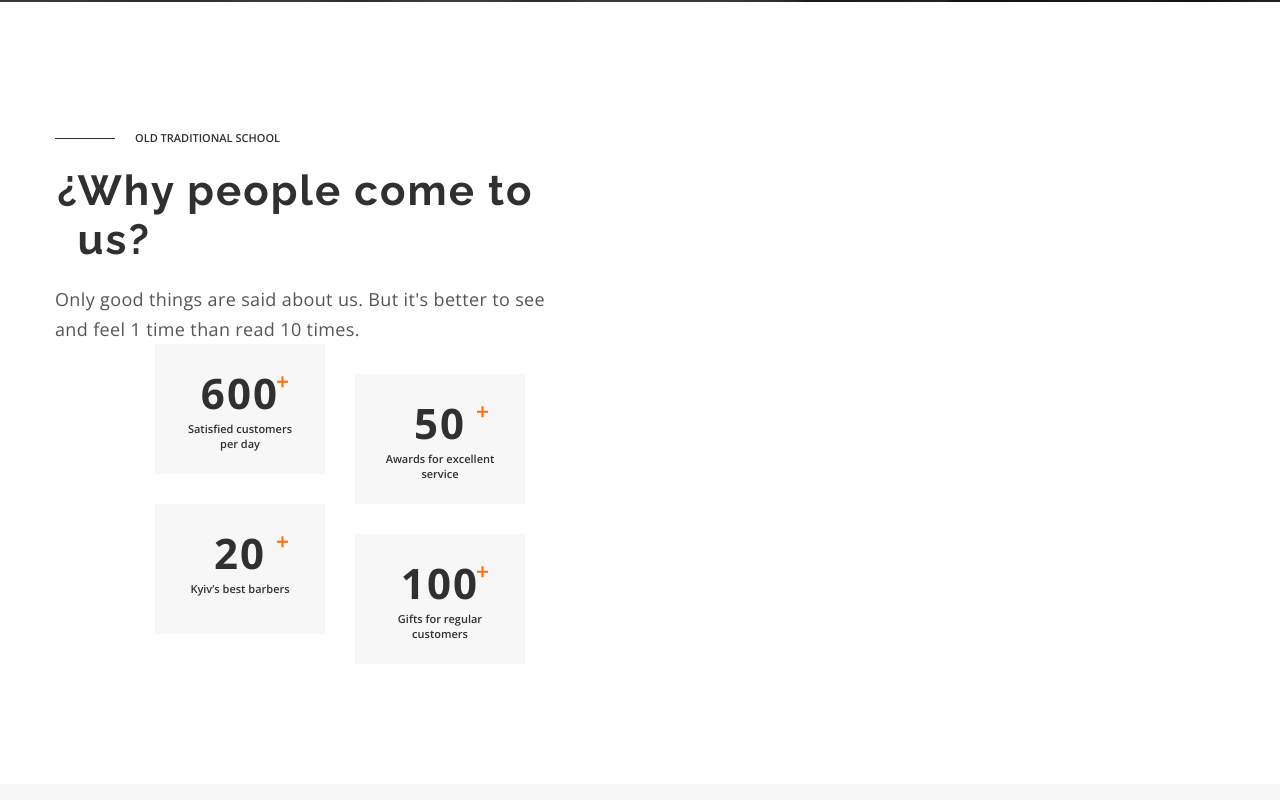
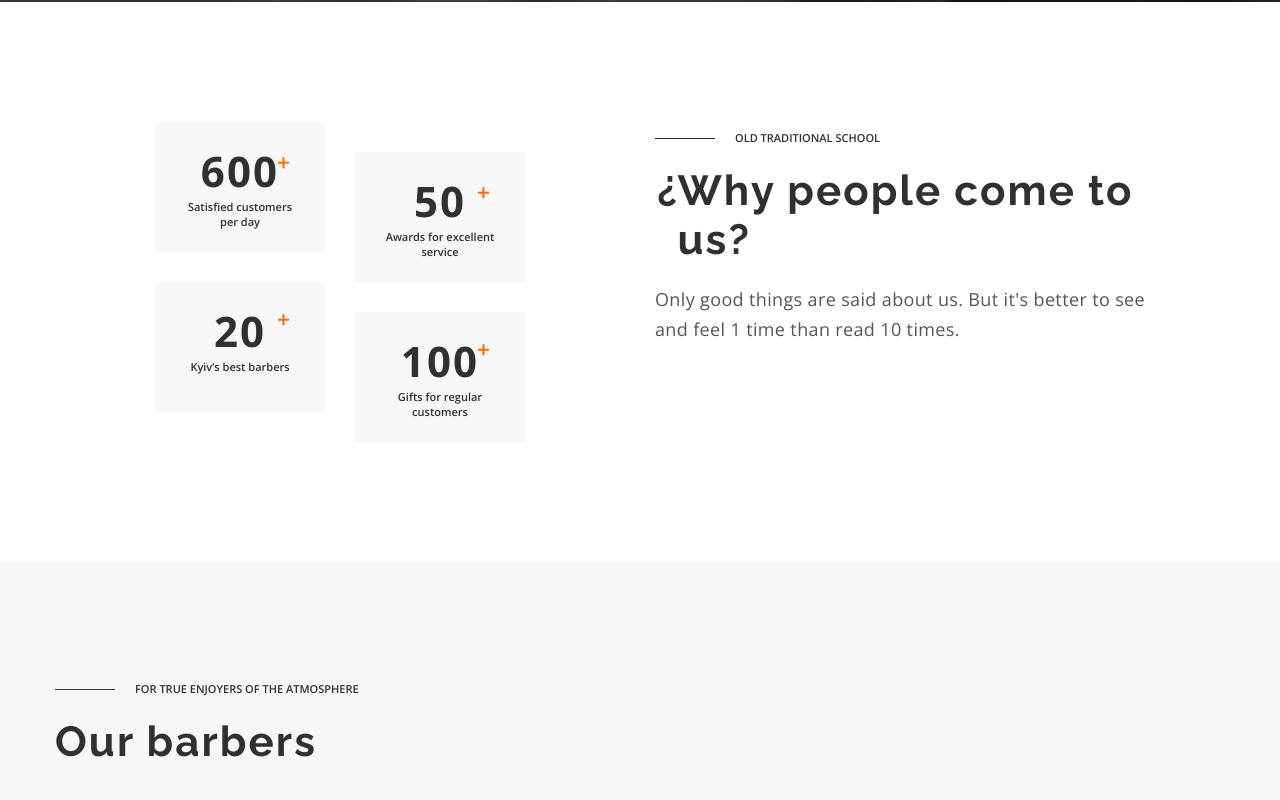
Before and after one commit to hnatiuk-maksim/project-barber, a plain HTML site: page index.html in a window 1280 px wide. Shown: the part 1460-2260 px from the top of the page. Drawn offline with nearby package versions, Linux system fonts and the light colour scheme.

Commit message:
adaptive

```diff
--- a/index.html
+++ b/index.html
@@ -176,8 +176,9 @@
                     <svg class="plus" width="13" height="22">
                         <use href="./images/icons.svg#icon-plus"></use>
                     </svg>
+                    <p class="benefits-item-text">Satisfied customers per day</p>
                     </div>
-                    <p class="benefits-item-text">Satisfied customers per day</p>
+
                 </li>
                 <li class="benefits-item">
                     <div class="digit-plus">
@@ -185,8 +186,9 @@
                     <svg class="plus" width="13" height="22">
                         <use href="./images/icons.svg#icon-plus"></use>
                     </svg>
+                    <p class="benefits-item-text">Awards for excellent service</p>
                     </div>
-                    <p class="benefits-item-text">Awards for excellent service</p>
+
                 </li>
                 <li class="benefits-item">
                     <div class="digit-plus">
@@ -427,8 +429,9 @@
         <!-- Section ONLINE and CONTACTS -->
             <!-- Section ONLINE_BOOKING -->
         <div class="contact-wrap">
-            <div class="container">
-                <!-- <section class="online section">
+            <div class="online-overlay"></div>
+                <div class="container">
+                <section class="online section">
                     <h2 class="online-title section-title">Online-booking</h2>
                     <form class="online-form">
                         <input
@@ -450,21 +453,23 @@
                         ></textarea>
                         <button type="submit" class="btn online-btn">Send</button>
                     </form>
-                </section> -->
+                </section>
+                </div>
+            </div>
             <!-- Section CONTACTS -->
-                <!-- <section class="contacts section" id="contacts">
+            <div class="contacts-overlay">
+                <div class="container">
+                <section class="contacts section" id="contacts">
                     <h2 class="contacts-title section-title">Contacts</h2>
+                    <div class="address-wrap">
                     <address class="contacts-address" >
 
                         <a href=""
                         target="_blank"
                         rel="noopener noreferrer nofollow"
                         class="contacts-map-link link">
-                        <svg class="contacts-icon" width="24" height="24">
-                            <use href="./images/icons.svg#icon-map-pin"></use>
-                        </svg>
-                    st. Vasilkivska, 7A<br>
-                    Kyiv, 08132
+
+                    st. Vasilkivska, 7A Kyiv, 08132
                         </a>
                         <ul class="contacts-list list">
                             <li class="contacts-item">
@@ -477,9 +482,13 @@
                             </li>
                         </ul>
                     </address>
+                    <div class="shedule-overlay">
                     <p class="contacts-subtitle pre-title">Working hours</p>
                     <p class="contacts-shedule">Every day from 9:00 to 22:00</p>
-                </section> -->
+                    </div>
+                    </div>
+                </section>
+                </div>
             </div>
         </div>
     </main>
--- a/sass/layout/_benefits.scss
+++ b/sass/layout/_benefits.scss
@@ -1,13 +1,37 @@
 .benefits-container {
     display: flex;
     flex-direction: column-reverse;
+    @include desktop {
+        flex-direction: row;
+    }
 
 }
 .benefits-wrap {
+    max-width: 418px;
+    margin-bottom: 44px;
+
+    @include tablet {
         max-width: 500px;
+    }
+    @include desktop {
         padding-top: 9px;
     }
+
+
+}
 .benefits-list {
+    display: flex;
+    flex-wrap: wrap;
+    // gap: 30px;
+    @include tablet {
+        margin-left: auto;;
+        max-width: 450px;
+    }
+
+
+
+
+    @include desktop {
         display: flex;
         width: 370px;
         flex-wrap: wrap;
@@ -15,11 +39,24 @@
         margin-left: 100px;
     }
 
+}
+
 .benefits-item {
 
+
+    width: 193px;
+    height: 133px;
+    padding-top: 20px;
+
+
+    // margin-bottom: 30px;
+    // text-align: center;
+    @include desktop {
         width: 170px;
         height: 130px;
         padding: 20px 24px;
+    }
+
 
     background-color: #f7f7f7;
     &:nth-child(odd) {
@@ -32,9 +69,13 @@
 
 .digit-plus {
     position: relative;
+    width: 122px;
+    margin-right: auto;
+    margin-left: auto;
 }
 
 .digit {
+    position: relative;
     display: block;
 
     @include font (700, 42px, 1.36, 0.05em);
@@ -45,7 +86,7 @@
 .plus {
     position: absolute;
     top: 12%;
-    right: 10%;
+    right: 9%;
 
     display: flex;
     justify-content: center;
--- a/sass/layout/_contact-wrap.scss
+++ b/sass/layout/_contact-wrap.scss
@@ -1,13 +1,22 @@
 .contact-wrap {
     background-color: #191C26;
-    background-image: url(../images/contact-wrap.png);
-    background-repeat: no-repeat;
-    background-position: right;
-    background-size: calc(50% - 15px) 100%;
-    max-width: 1600px;
-    margin: 0 auto;
+    @include desktop {
+        display: flex;
+        background-color: #191C26;
+        // background-image: url(../images/contact-wrap.png);
+        background-repeat: no-repeat;
+        background-position: right;
+        // background-size: calc(50% - 15px) 100%;
+        // max-width: 1600px;
+        margin: 0 auto;
+    }
+
     > .container {
-        display: flex;
-        justify-content: space-between;
+
+        @include desktop {
+            display: flex;
+            justify-content: space-between;
+        }
+
     }
 }
--- a/sass/layout/_contacts.scss
+++ b/sass/layout/_contacts.scss
@@ -1,15 +1,60 @@
+.contacts-overlay {
+    background-color: #191C26;
+    background-image: url(../images/contacts-mob-1x.png);
+    background-repeat: no-repeat;
+    background-position: center;
+    background-size: cover;
+    @include retina {
+        background-image: url(../images/contacts-mob-2x.png);
+    }
+
+    @include tablet {
+        background-image: url(../images/contacts-tab-1x.png);
+        @include retina {
+            background-image: url(../images/contacts-tab-2x.png);
+        }
+    }
+}
+
 .contacts {
-    width: calc(50% - 15px);
-    padding-left: 100px;
-    padding-top: 130px;
+
+    @include desktop {
+        width: calc(50% - 15px);
+        padding-left: 100px;
+        padding-top: 130px;
+    }
+
 }
 .contacts-title {
+    display: flex;
+    justify-content: center;
+
+    @include tablet {
+        justify-content: start;
+    }
     margin-bottom: 40px;
 
     color: #FFFFFF;
 }
+
+.address-wrap {
+    @include tablet {
+        display: flex;
+        gap: 30px;
+    }
+
+}
+
 .contacts-address {
-    margin-bottom: 70px;
+    margin-bottom: 44px;
+
+    @include tablet {
+        width: 330px;
+
+    }
+    @include desktop {
+        margin-bottom: 70px;
+    }
 }
 
 .contacts-map-link {
--- a/sass/layout/_online.scss
+++ b/sass/layout/_online.scss
@@ -1,6 +1,10 @@
 .online {
-    width: calc(100% / 2 - 15px);
+
+    @include desktop {
+        width: calc(100% / 2 - 15px);
     padding-top: 130px;
+    }
+
 }
 .online-title {
     margin-bottom: 44px;
@@ -13,9 +17,19 @@
 
 }
 .online-input {
-    width: 270px;
+    width: 100%;
     height: 24px;
-    padding-bottom: 8px;
+
+    @include tablet {
+        width: 330px;
+    }
+
+    @include desktop {
+        width: 270px;
+
+        padding-bottom: 8px;
+    }
+
 
 
 
@@ -49,9 +63,14 @@
 }
 
 .online-btn {
+    margin-left: auto;
+    margin-right: auto;
     transition: background-color 250ms cubic-bezier(0.4, 0, 0.2, 1);
     &:hover,
     &:focus {
         background-color: $accent-button-color;
     }
+    @include tablet {
+        margin: 0;
+    }
 }
```
Also changed, not shown: css/main.css, css/main.min.css, images/contacts-mob-1x.png (added), images/contacts-mob-2x.png (added), images/contacts-tab-1x.png (added), images/contacts-tab-2x.png (added), images/map-pin/feather-icon/map-pin.svg (added), 3 other files. Lines whose indentation alone changed are shown as unchanged.
